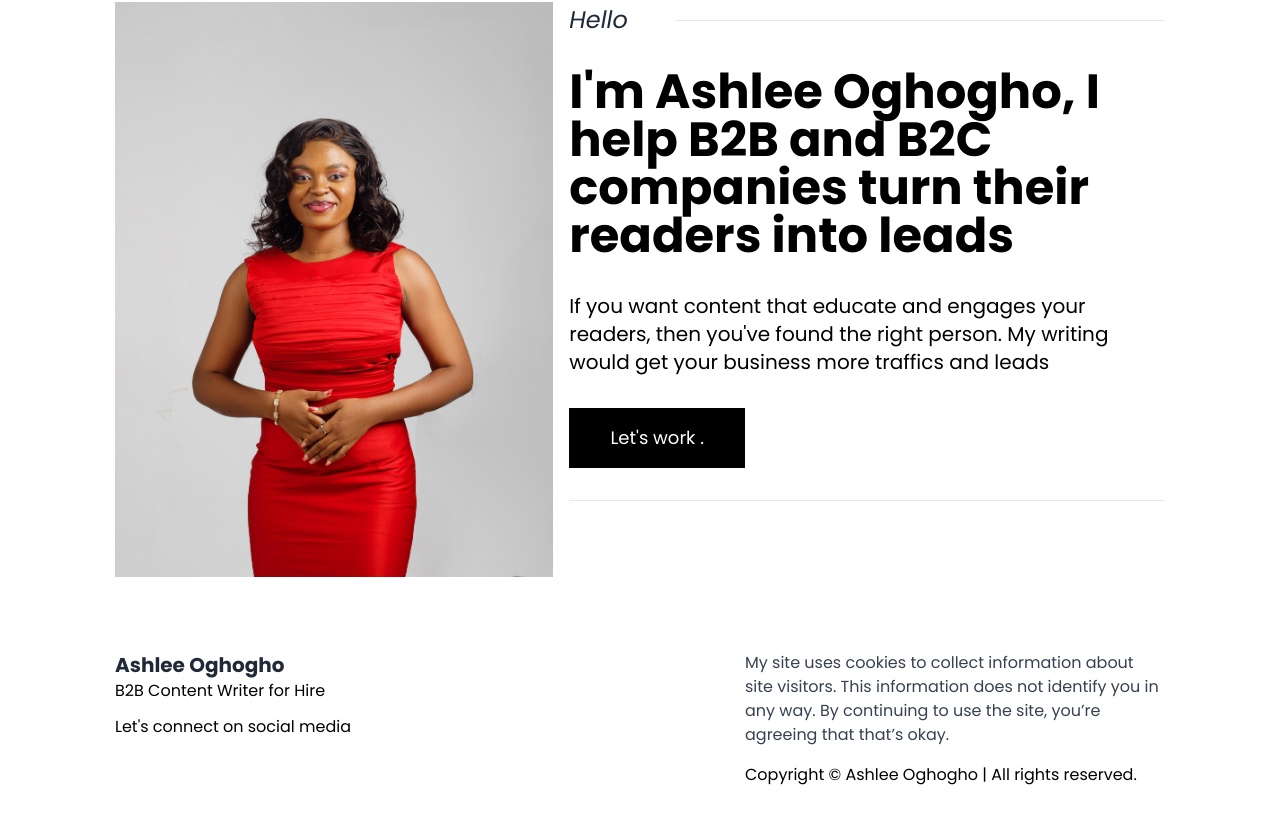
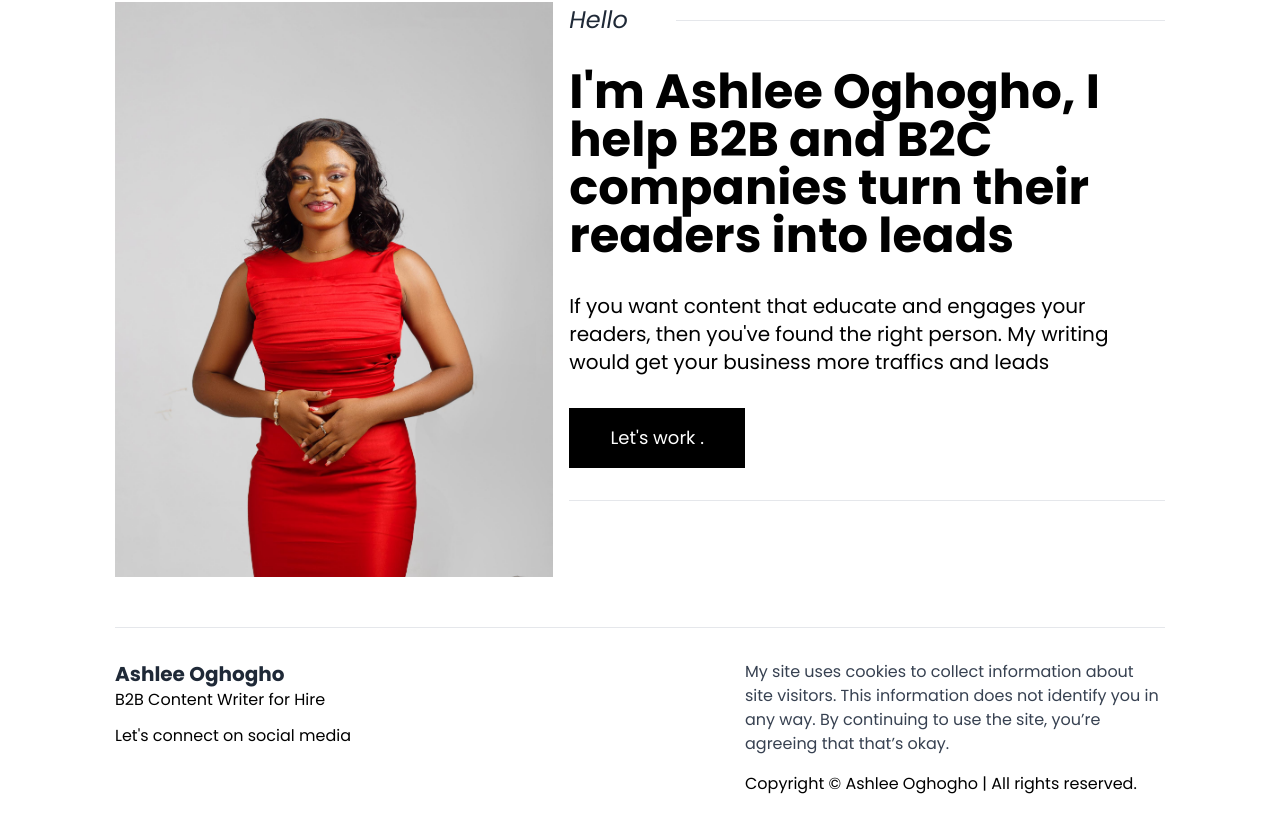
Before and after one commit to rubbieKelvin/ashlee-portfolio, a Nuxt app: page / in a window 1280 px wide. Shown: the part 168-996 px from the top of the page. Built offline with nearby package versions, Linux system fonts and the light colour scheme; some icons are missing.

Commit message:
chore: footer adjust

```diff
--- a/layouts/default.vue
+++ b/layouts/default.vue
@@ -13,7 +13,9 @@
     <slot />
   </div>
 
-  <footer class="flex-grow items-center flex py-6 md:py-8 px-4 md:px-0 container">
+  <footer
+    class="flex-grow items-center flex py-8 mt-2 px-4 md:px-0 container border-t"
+  >
     <div class="flex justify-between flex-col md:flex-row">
       <div>
         <p class="text-gray-800 text-xl font-bold">
```
